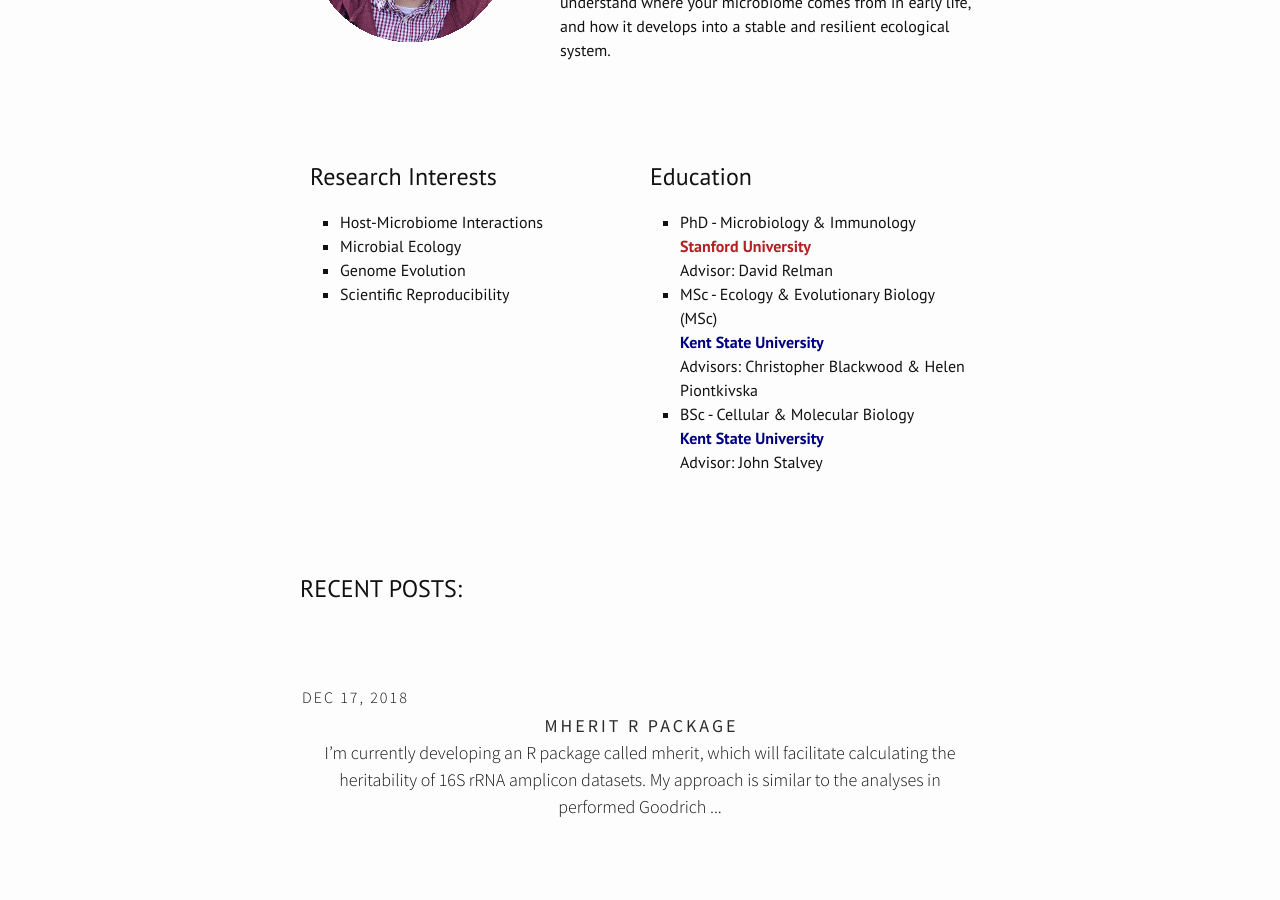
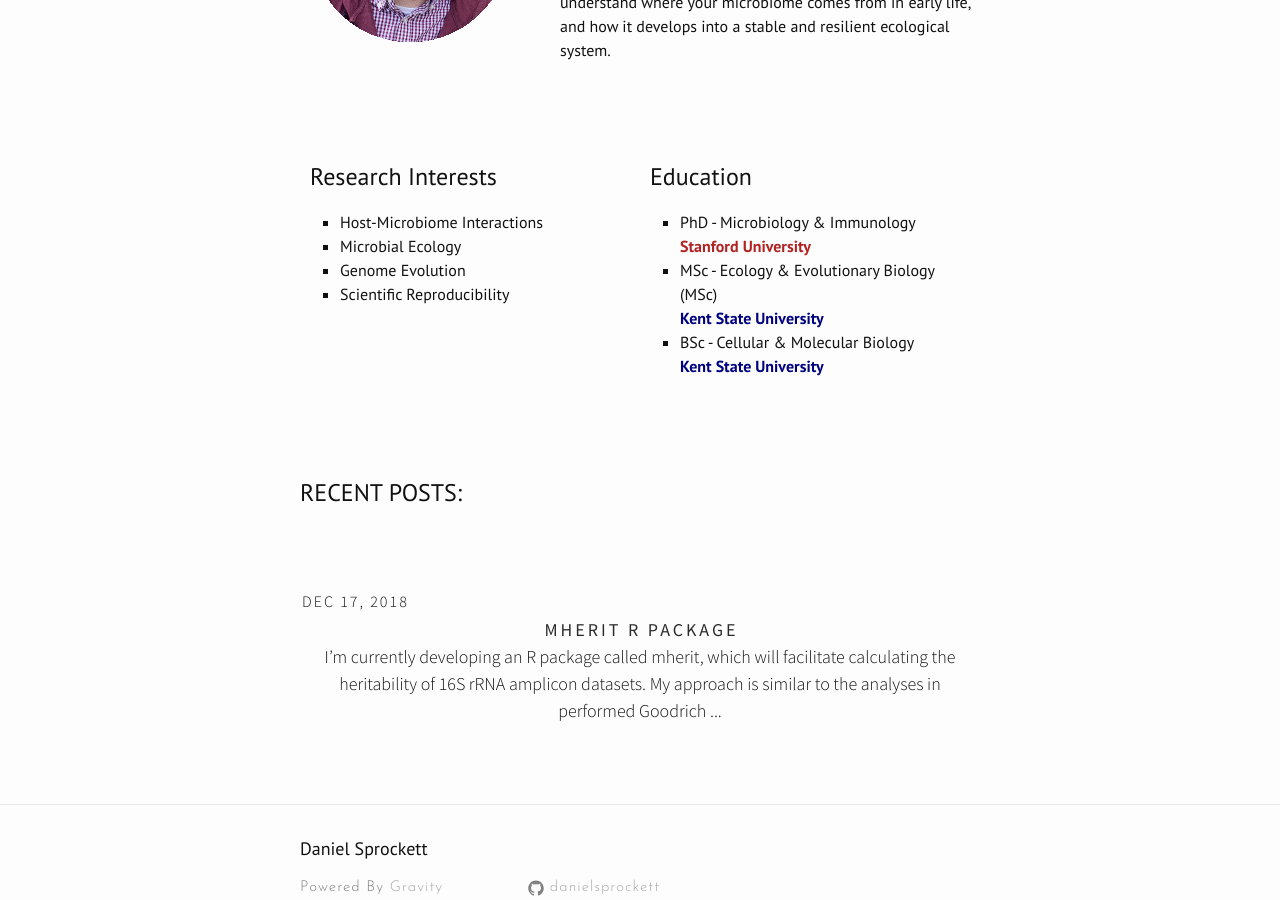
Before and after one commit to DanielSprockett/danielsprockett.github.io, a Jekyll site: the page built from index.html, in a window 1280 px wide and 900 px high, scrolled down 480 px. Built offline with Jekyll 4.4.1, drawn with Linux system fonts in a browser that asks for light colours; nearby versions of some CDN libraries; the list of posts is cut into pages by our own code.

Commit message:
Update index.html

```diff
--- a/index.html
+++ b/index.html
@@ -60,17 +60,14 @@ layout: default
         <li>
           PhD - Microbiology & Immunology<br>
           <b style="color:firebrick;">Stanford University</b><br>
-          Advisor: David Relman
         </li>
         <li>
           MSc - Ecology & Evolutionary Biology (MSc)<br>
           <b style="color:navy;">Kent State University</b><br>
-          Advisors: Christopher Blackwood & Helen Piontkivska
         </li>
         <li>
           BSc - Cellular & Molecular Biology<br>
           <b style="color:navy;">Kent State University</b><br>
-          Advisor: John Stalvey
         </li>
     </ul>
 
```
